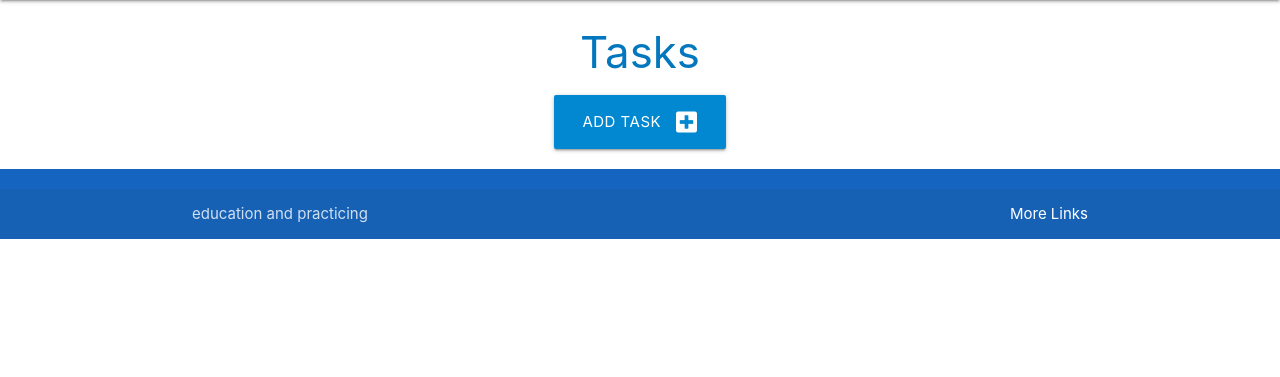
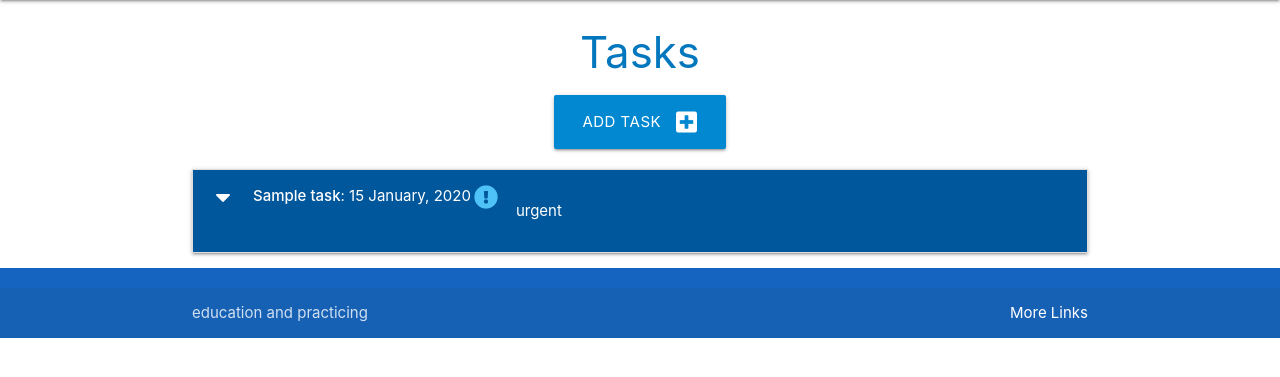
Before and after one commit to HasibullahFathi/task-manager, a Flask app: page / in a window 1280 px wide. Shown: the part 64-441 px from the top of the page. Run offline with Flask 3, Linux system fonts and the light colour scheme; tables that the repository leaves empty hold one stand-in row (values such as "Sample post").

Commit message:
retrieve tasks from database and showed them on tasks list

```diff
--- a/taskmanager/routes.py
+++ b/taskmanager/routes.py
@@ -5,7 +5,8 @@ from taskmanager.models import Category, Task
 
 @app.route("/")
 def home():
-    return render_template("tasks.html")
+    tasks = list(Task.query.order_by(Task.id.asc()).all())
+    return render_template("tasks.html", tasks=tasks)
 
 
 @app.route("/categories")
@@ -49,7 +50,7 @@ def add_task():
         task = Task(
             task_name=request.form.get("task_name"),
             task_description=request.form.get("task_description"),
-            is_urgent=request.form.get(True if request.form.get("is_urgent") else False),
+            is_urgent=bool(True if request.form.get("is_urgent") else False),
             due_date=request.form.get("due_date"),
             category_id=request.form.get("category_id")
         )
--- a/taskmanager/static/js/script.js
+++ b/taskmanager/static/js/script.js
@@ -7,14 +7,18 @@ document.addEventListener('DOMContentLoaded', function() {
     var modals = document.querySelectorAll('.modal');
     M.Modal.init(modals);
 
-    // datepicker initialization
+    // datepicker initialized
     let datepicker = document.querySelectorAll(".datepicker");
     M.Datepicker.init(datepicker, {
         format: "dd mmmm, yyyy",
         i18n: {done: "Select"}
     });
 
-    // select initialization
+    // select initialized
     let selects = document.querySelectorAll("select");
     M.FormSelect.init(selects);
+
+    // collapsible initialized
+    let collapsibles = document.querySelectorAll(".collapsible");
+    M.Collapsible.init(collapsibles);
   });
--- a/taskmanager/templates/base.html
+++ b/taskmanager/templates/base.html
@@ -2,6 +2,7 @@
 <html lang="en">
 <head>
     <meta charset="UTF-8">
+    <meta http-equiv="X-UA-Compatible" content="IE=edge">
     <meta name="viewport" content="width=device-width, initial-scale=1.0">
     <link rel="stylesheet" href="https://cdnjs.cloudflare.com/ajax/libs/font-awesome/5.15.3/css/all.min.css"
         integrity="sha512-iBBXm8fW90+nuLcSKlbmrPcLa0OT92xO1BIsZ+ywDWZCvqsWgccV3gFoRBv0z+8dLJgyAHIhR35VZc2oM/gI1w=="
--- a/taskmanager/templates/tasks.html
+++ b/taskmanager/templates/tasks.html
@@ -2,13 +2,32 @@
 
 {% block content %}
 
-    <h3 class="light-blue-text text-darken-3 center-align">Tasks</h3>
+<h3 class="light-blue-text text-darken-3 center-align">Tasks</h3>
 
-    <div class="row">
-        <div class="col s12 center-align">
-          <a href="{{ url_for('add_task') }}" class="btn-large light-blue darken-2">
+<div class="row">
+    <div class="col s12 center-align">
+        <a href="{{ url_for('add_task') }}" class="btn-large light-blue darken-2">
             Add Task <i class="fas fa-plus-square right"></i></a>
+    </div>
+</div>
+
+<ul class="collapsible">
+    {% for task in tasks|sort(attribute="due_date") %}
+    <li>
+        <div class="collapsible-header white-text light-blue darken-4">
+            <i class="fas fa-caret-down"></i>
+            <strong>{{ task.task_name }}</strong> : {{ task.due_date.strftime("%d %B, %Y") }}
+            {% if task.is_urgent == True %}
+            <i class="fas fa-exclamation-circle light-blue-text text-lighten-2"></i>
+            <p>urgent</p>
+            {% endif %}
         </div>
-    </div>
+        <div class="collapsible-body">
+            <strong>{{ task.category }}</strong>
+            <p>{{ task.task_description }}</p>
+        </div>
+    </li>
+    {% endfor %}
+</ul>
 
 {% endblock %}
```
